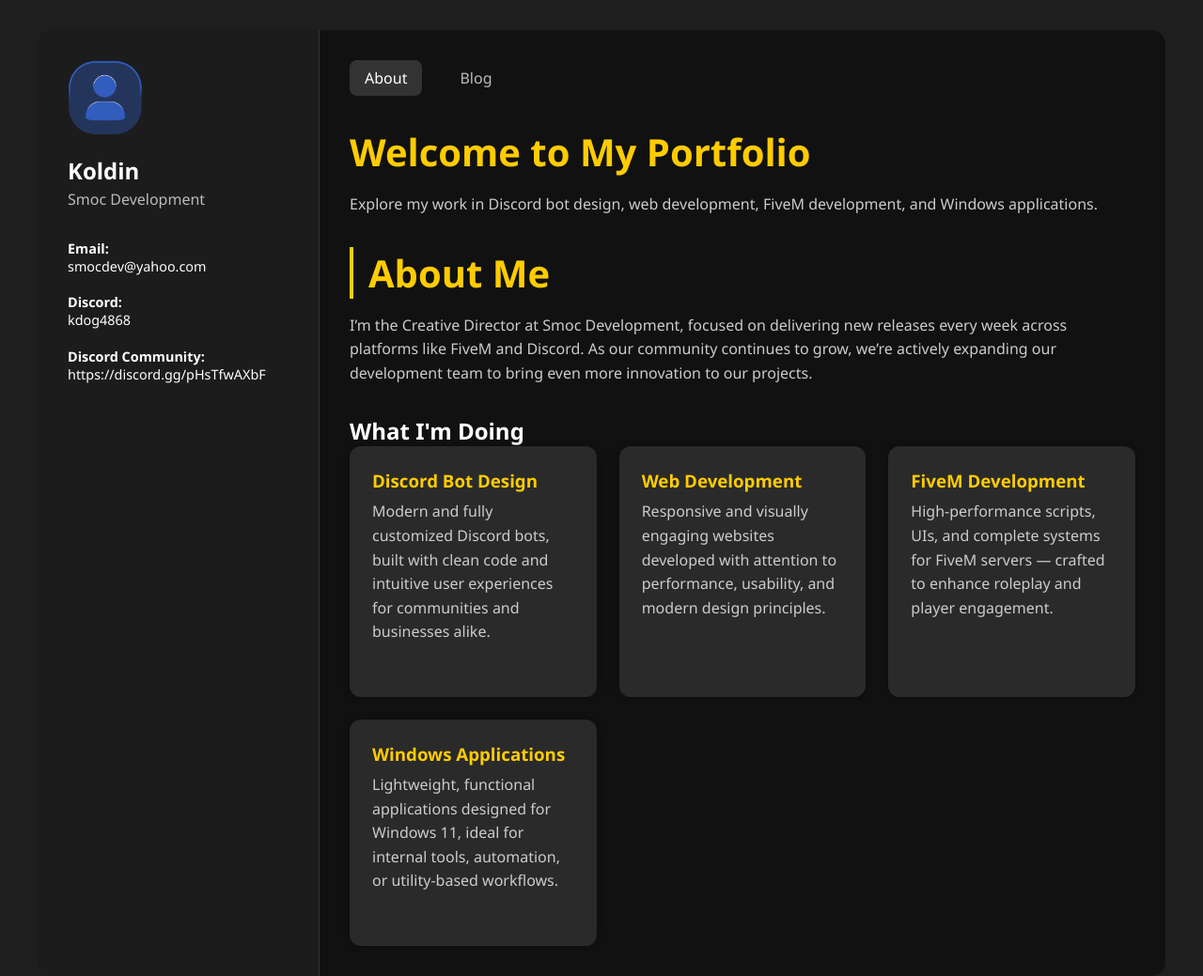
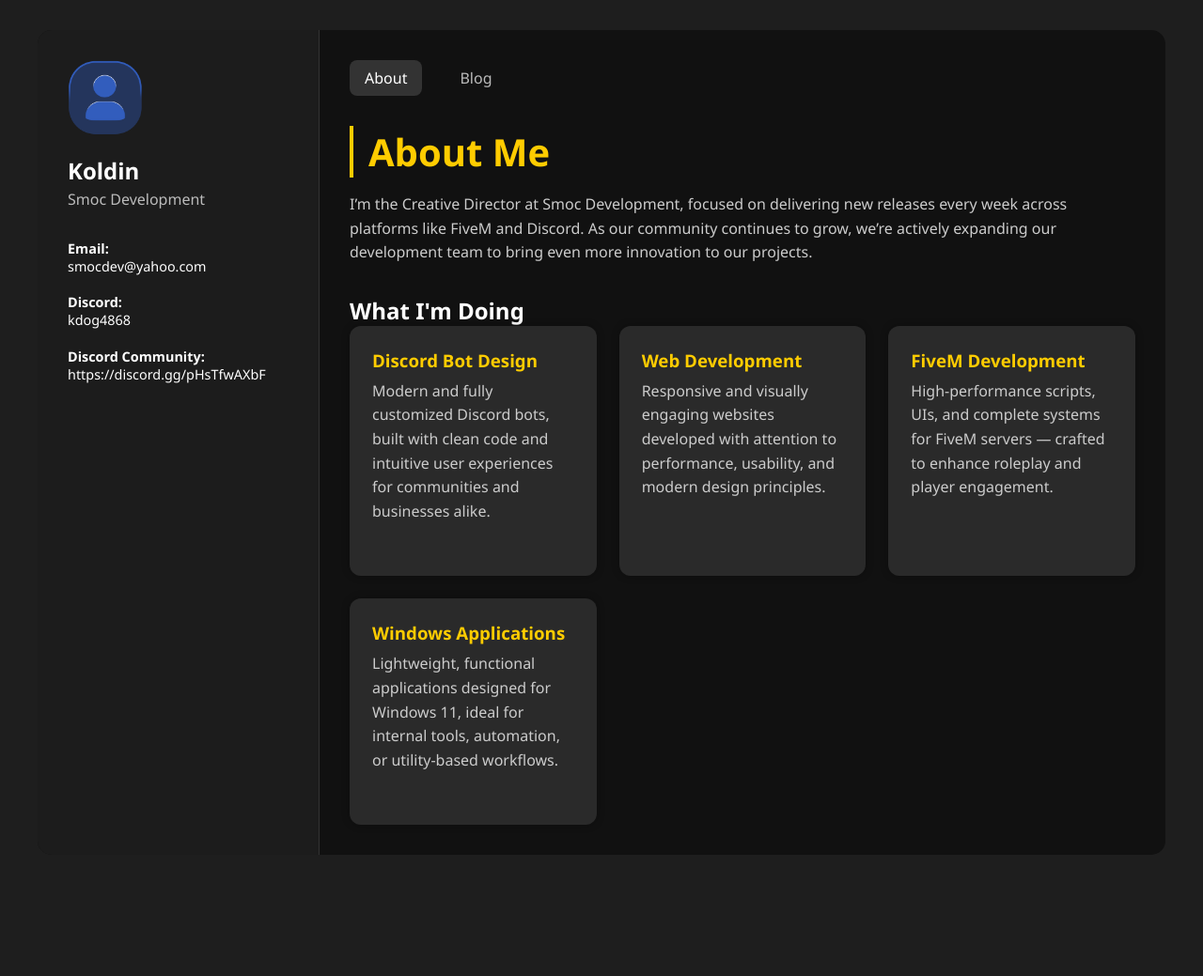
Before and after one commit to SMOCDevelopment/PortWebsite, a plain HTML site: page index.html in a window 1280 px wide. Shown: the whole page at 94% size. After the commit the page ends 942 px from the top, so only its background shows below. Drawn offline with Linux system fonts and the light colour scheme.

Commit message:
Add files via upload

```diff
--- a/index.html
+++ b/index.html
@@ -27,10 +27,6 @@
                 <a href="#" class="active">About</a>
                 <a href="blog.html">Blog</a>
             </nav>
-            <section class="hero-section">
-                <h1>Welcome to My Portfolio</h1>
-                <p>Explore my work in Discord bot design, web development, FiveM development, and Windows
-                    applications.</p>
             <section class="about-section">
                 <h1>About Me</h1>
                 <p>I’m the Creative Director at Smoc Development, focused on delivering new releases every week across
```
